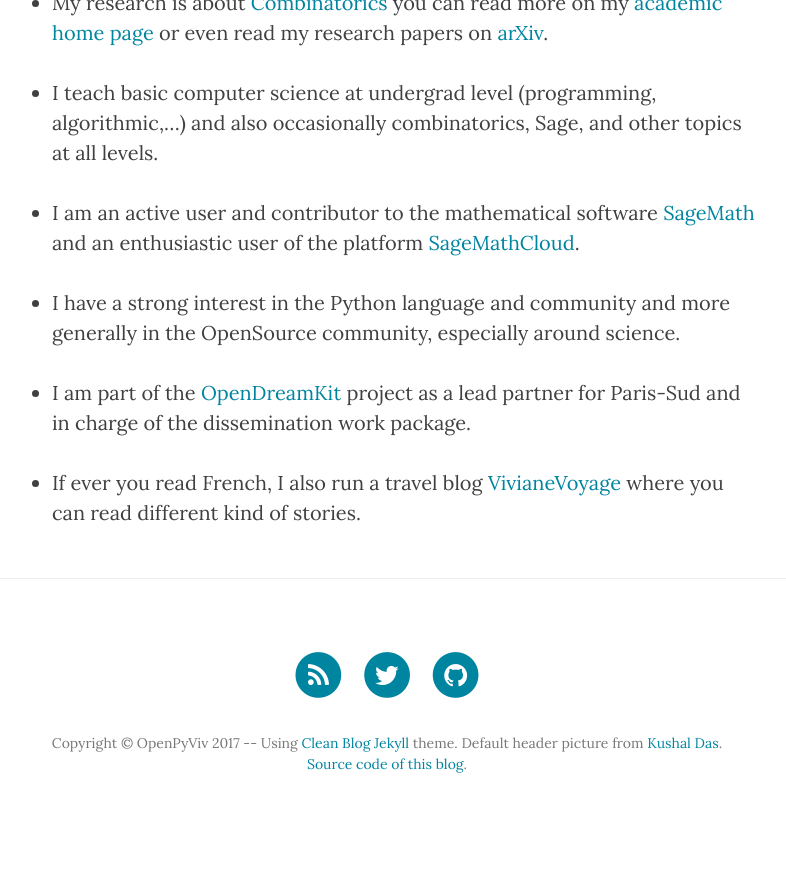
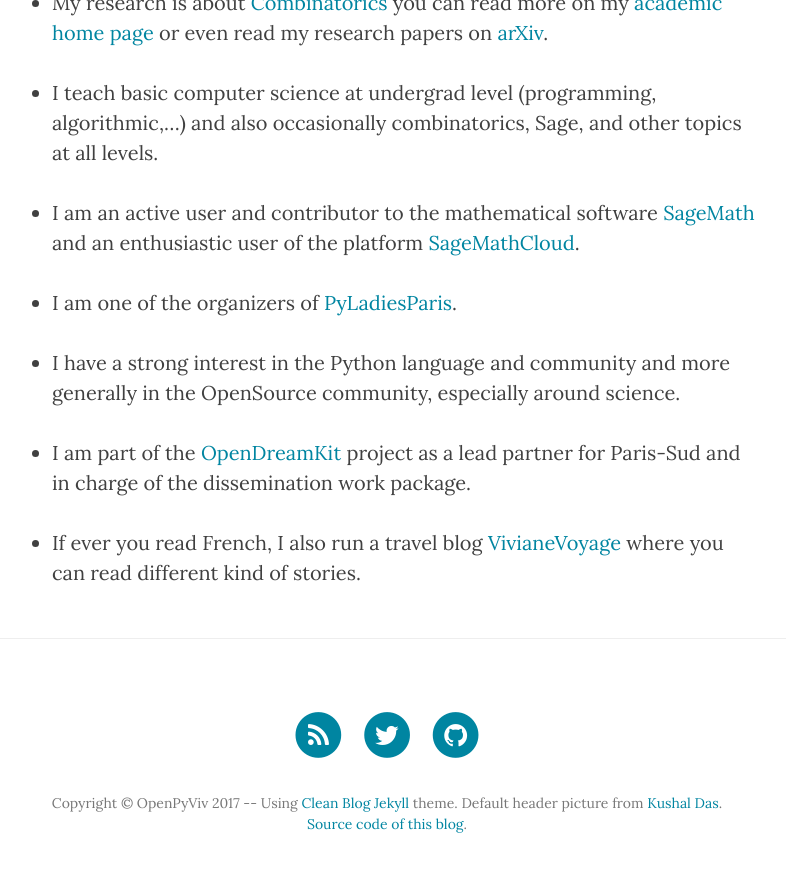
Before and after one commit to VivianePons/vivianepons.github.com, a Jekyll site: the page built from about.md, in a window 1280 px wide and 900 px high, scrolled down 660 px. Shown: the top 872 px of the window, without its empty margins (253-1039 px from the left). Built offline with Jekyll 4.4.1, drawn with Linux system fonts in a browser that asks for light colours; nearby versions of some CDN libraries; before the commit the page ends 1500 px from its top, so only the background shows below that.

Commit message:
Adding PyLadies

```diff
--- a/about.md
+++ b/about.md
@@ -13,6 +13,8 @@ I am a researcher in combinatorics and a associate professor in computer science
 
 * I am an active user and contributor to the mathematical software [SageMath](http://www.sagemath.org/) and an enthusiastic user of the platform [SageMathCloud](https://cloud.sagemath.com/).
 
+* I am one of the organizers of [PyLadiesParis](http://www.pyladies.com/locations/paris/).
+
 * I have a strong interest in the Python language and community and more generally in the OpenSource community, especially around science.
 
 * I am part of the [OpenDreamKit](http://opendreamkit.org/) project as a lead partner for Paris-Sud and in charge of the dissemination work package.
```
